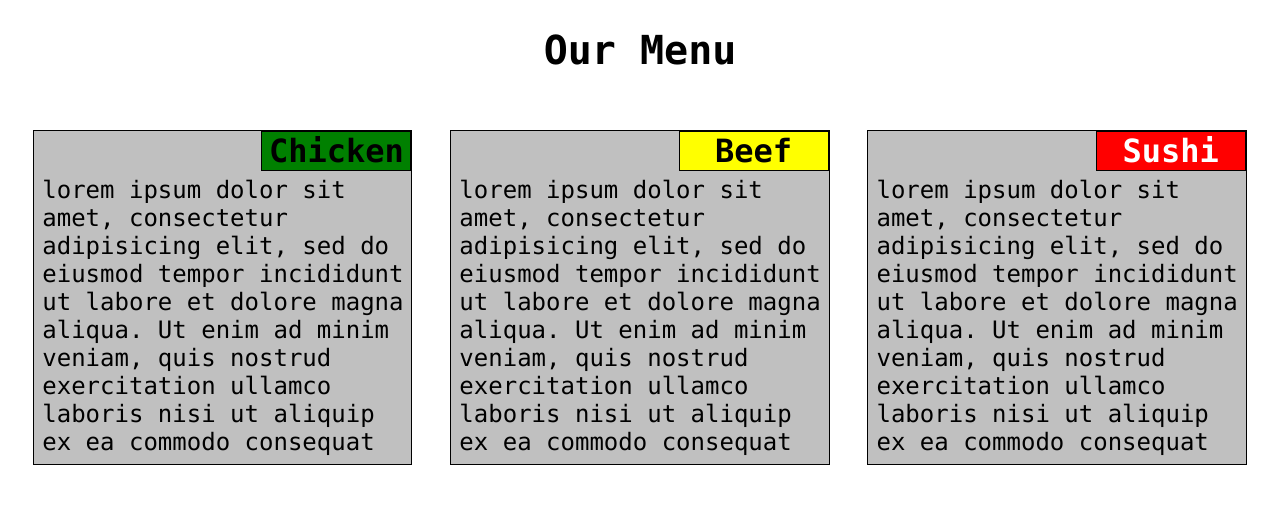
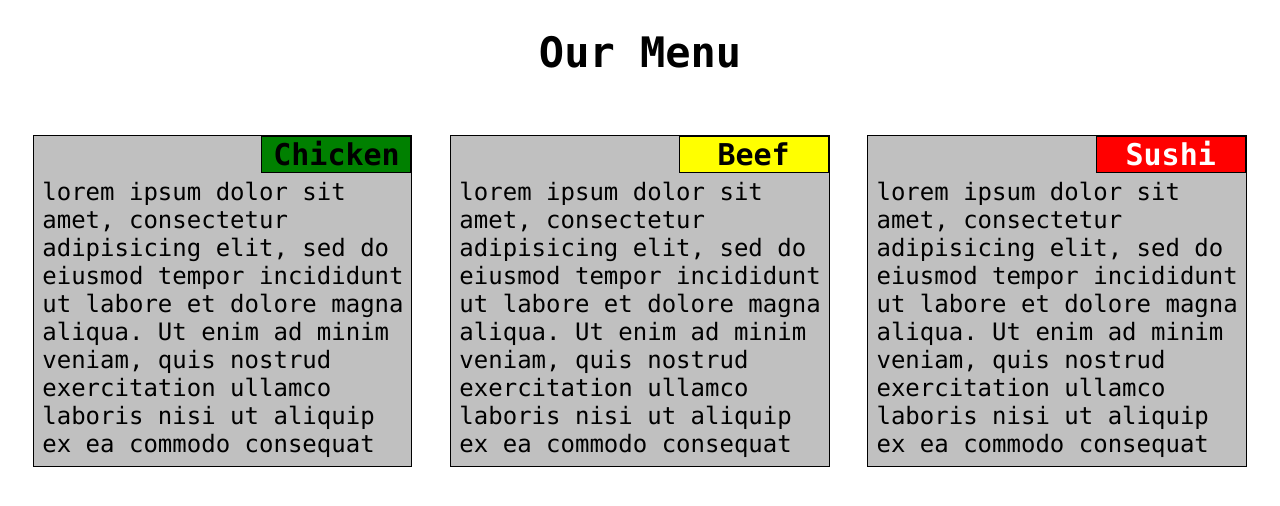
Before and after one commit to diogeneslibano/HTML, a plain HTML site: page mod2_solition/index.html in a window 1280 px wide. Drawn offline with Linux system fonts and the light colour scheme.

Commit message:
Update solution

```diff
--- a/mod2_solition/layout.css
+++ b/mod2_solition/layout.css
@@ -9,7 +9,7 @@ p{
 
   h1{
   	text-align: center;
-  	font-size: 40px;
+  	font-size: 42px;
   }
 
   h2{
@@ -20,7 +20,7 @@ p{
   	margin: 0px 0px 5px 100%;
   	border:1px solid black;
   	box-sizing: border-box;
-  	font-size: 32px;
+  	font-size: 30px;
   }
 
   .sect1, .sect2, .sect3{
```
